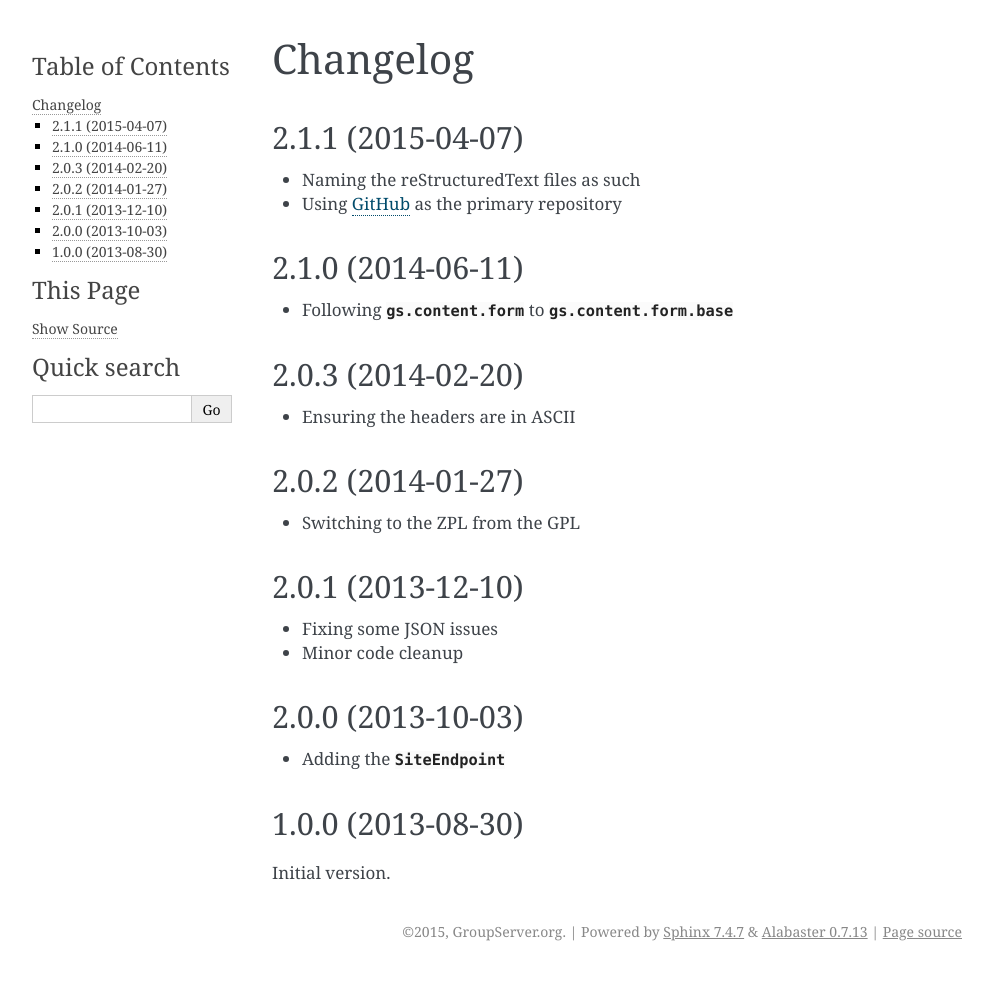
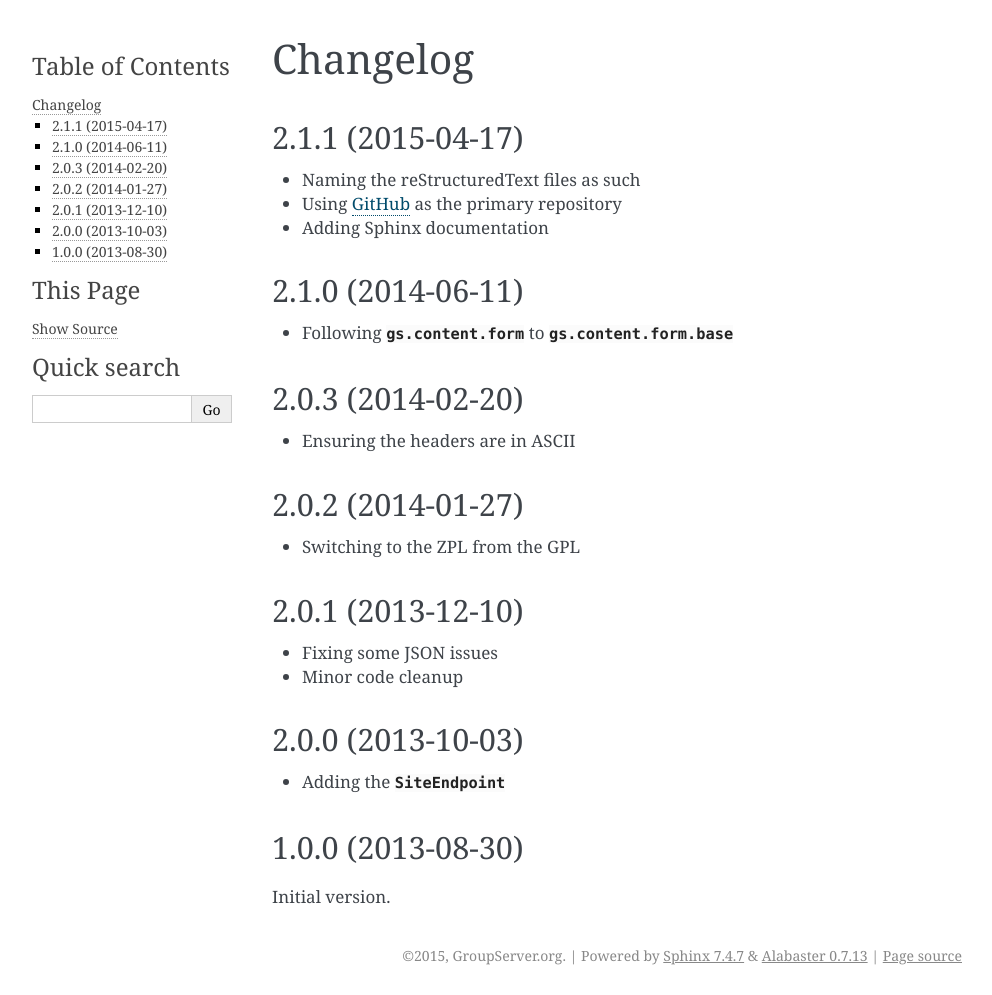
Before and after one commit to groupserver/gs.content.form.api.json, a Sphinx documentation site: the page built from docs/HISTORY.rst, in a window 1280 px wide. Shown: the whole page, without its empty margins (148-1140 px from the left). Built offline with Sphinx 7.4.7, drawn with Linux system fonts in a browser that asks for light colours; before the commit the page ends 971 px from its top, so only the background shows below that.

```diff
--- a/docs/HISTORY.rst
+++ b/docs/HISTORY.rst
@@ -1,11 +1,12 @@
 Changelog
 =========
 
-2.1.1 (2015-04-07)
+2.1.1 (2015-04-17)
 ------------------
 
 * Naming the reStructuredText files as such
 * Using GitHub_ as the primary repository
+* Adding Sphinx documentation
 
 .. _GitHub: https://github.com/groupserver/gs.content.form.base
 
--- a/version.py
+++ b/version.py
@@ -1,5 +1,5 @@
 # -*- coding: utf-8 -*-
-version = '2.0.0'
+version = '2.1.1'
 release = False
 
 #-----------------------------------------------------------------------------#
```
